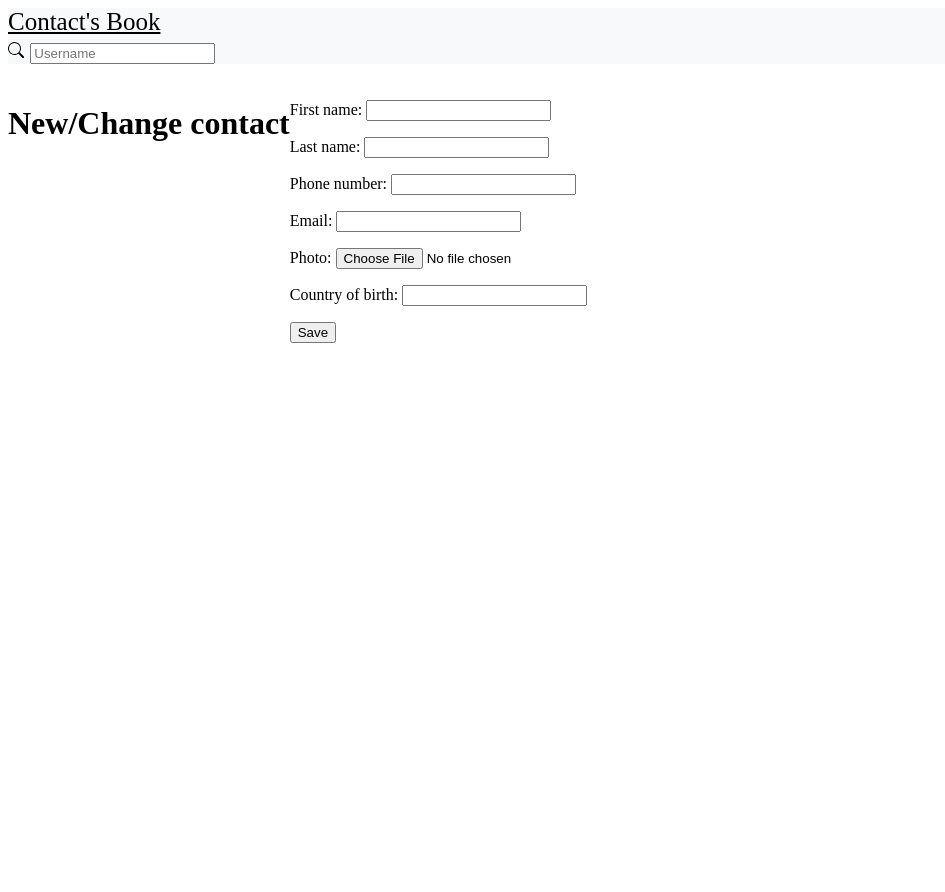
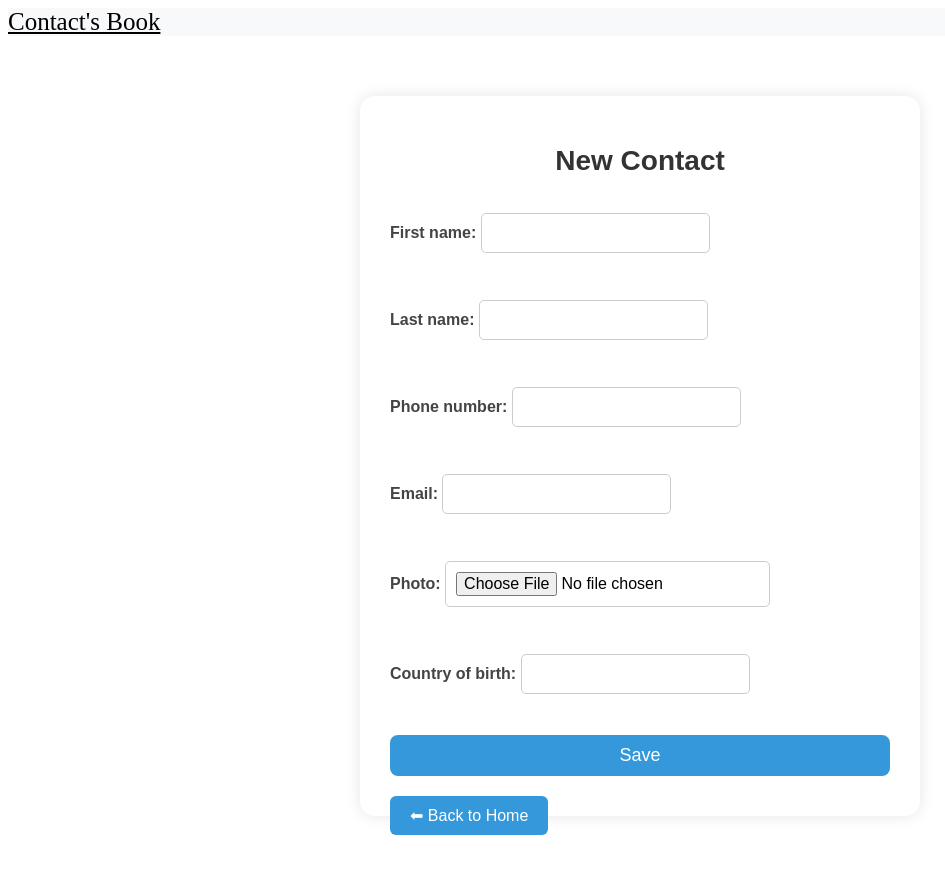
Before and after one commit to romanrudniev/ContactsBook, a Django app: page /add/ in a window 1280 px wide. Shown: the whole page, without its empty margins (0-945 px from the left). After the commit the page ends 835 px from the top, so only its background shows below. Run offline with Django 5.2, Linux system fonts and the light colour scheme; some libraries are stand-ins or nearby versions.

Commit message:
add design

```diff
--- a/app/templates/base.html
+++ b/app/templates/base.html
@@ -12,14 +12,14 @@
     <nav class="navbar">
         <a class="navbar" href="http://127.0.0.1:8000/">Contact's Book</a>
         <form id="search" action="">
-            <div>
-                <span class="input-group-text" id="basic-addon1">
-                    <svg xmlns="http://www.w3.org/2000/svg" width="16" height="16" fill="currentColor" class="bi bi-search" viewBox="0 0 16 16">
-                        <path d="M11.742 10.344a6.5 6.5 0 1 0-1.397 1.398h-.001q.044.06.098.115l3.85 3.85a1 1 0 0 0 1.415-1.414l-3.85-3.85a1 1 0 0 0-.115-.1zM12 6.5a5.5 5.5 0 1 1-11 0 5.5 5.5 0 0 1 11 0"/>
-                    </svg>
-                </span>
-                <input type="text" class="form-control" placeholder="Username" aria-label="Username" aria-describedby="basic-addon1">
-            </div>
+<!--            <div>-->
+<!--                <span class="input-group-text" id="basic-addon1">-->
+<!--                    <svg xmlns="http://www.w3.org/2000/svg" width="16" height="16" fill="currentColor" class="bi bi-search" viewBox="0 0 16 16">-->
+<!--                        <path d="M11.742 10.344a6.5 6.5 0 1 0-1.397 1.398h-.001q.044.06.098.115l3.85 3.85a1 1 0 0 0 1.415-1.414l-3.85-3.85a1 1 0 0 0-.115-.1zM12 6.5a5.5 5.5 0 1 1-11 0 5.5 5.5 0 0 1 11 0"/>-->
+<!--                    </svg>-->
+<!--                </span>-->
+<!--                <input type="text" class="form-control" placeholder="Username" aria-label="Username" aria-describedby="basic-addon1">-->
+<!--            </div>-->
         </form>
     </nav>
 
--- a/app/templates/contact_form.html
+++ b/app/templates/contact_form.html
@@ -3,10 +3,85 @@
 {% block title %}Add/Change Contact{% endblock %}
 
 {% block content %}
-  <h1>{% if contact %}Change{% else %}New/Change{% endif %} contact</h1>
-  <form method="post" enctype="multipart/form-data">
-    {% csrf_token %}
-    {{ form.as_p }}
-    <button type="submit">Save</button>
-  </form>
+  <style>
+    .form-container {
+      background: white;
+      width: 90%;
+      max-width: 500px;
+      margin: 40px auto;
+      padding: 30px;
+      border-radius: 15px;
+      box-shadow: 0 0 15px rgba(0, 0, 0, 0.1);
+      font-family: Arial, sans-serif;
+    }
+
+    h1 {
+      text-align: center;
+      margin-bottom: 20px;
+      font-size: 28px;
+      color: #333;
+    }
+
+    form {
+      display: flex;
+      flex-direction: column;
+    }
+
+    label {
+      font-weight: bold;
+      margin-top: 10px;
+      margin-bottom: 5px;
+      color: #444;
+    }
+
+    input, select, textarea {
+      padding: 10px;
+      font-size: 16px;
+      border-radius: 5px;
+      border: 1px solid #ccc;
+      margin-bottom: 15px;
+    }
+
+    button[type="submit"] {
+      background-color: #3498db;
+      color: white;
+      font-size: 18px;
+      padding: 10px;
+      border: none;
+      border-radius: 8px;
+      cursor: pointer;
+      margin-top: 10px;
+      transition: background-color 0.3s ease;
+    }
+
+    button[type="submit"]:hover {
+      background-color: #2980b9;
+    }
+
+    .back-btn {
+    display: inline-block;
+    margin-top: 20px;
+    padding: 10px 20px;
+    background-color: #3498db;
+    color: white;
+    text-decoration: none;
+    border-radius: 6px;
+    transition: background-color 0.3s ease;
+}
+
+.back-btn:hover {
+    background-color: #2980b9;
+}
+
+  </style>
+
+  <div class="form-container">
+    <h1>{% if contact %}Change{% else %}New{% endif %} Contact</h1>
+    <form method="post" enctype="multipart/form-data">
+      {% csrf_token %}
+      {{ form.as_p }}
+      <button type="submit">Save</button>
+    </form>
+    <a href="{% url 'contact_list' %}" class="btn btn-primary back-btn">⬅ Back to Home</a>
+  </div>
 {% endblock %}
```
Also changed, not shown: app/templates/about_contact.html (+15 -1 lines), app/media/contacts_photo/4.png (deleted), db.sqlite3 (deleted).
